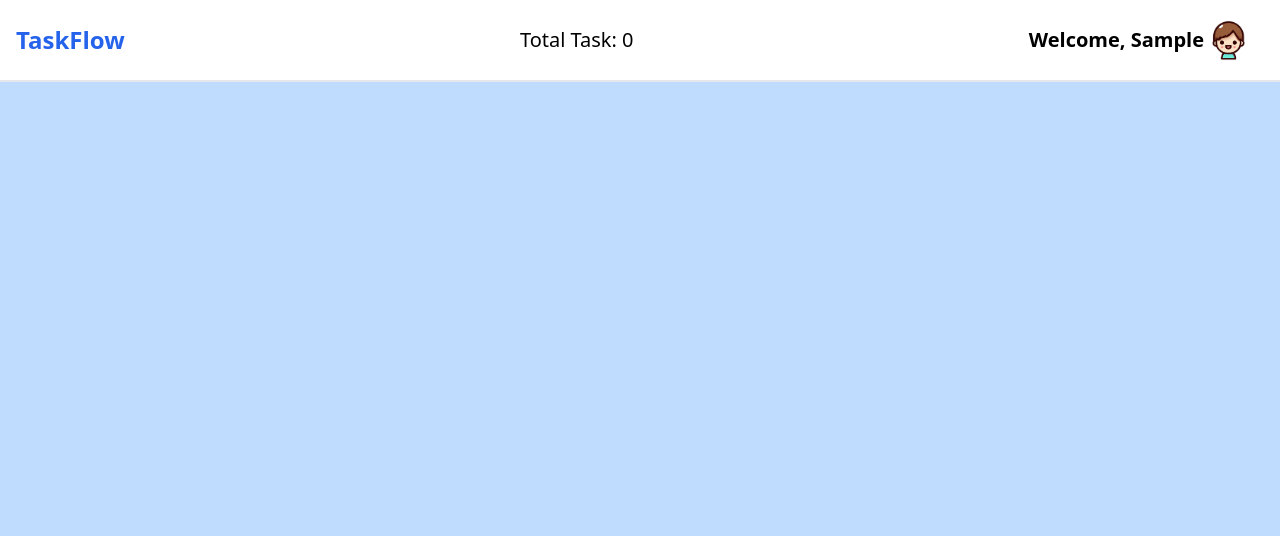
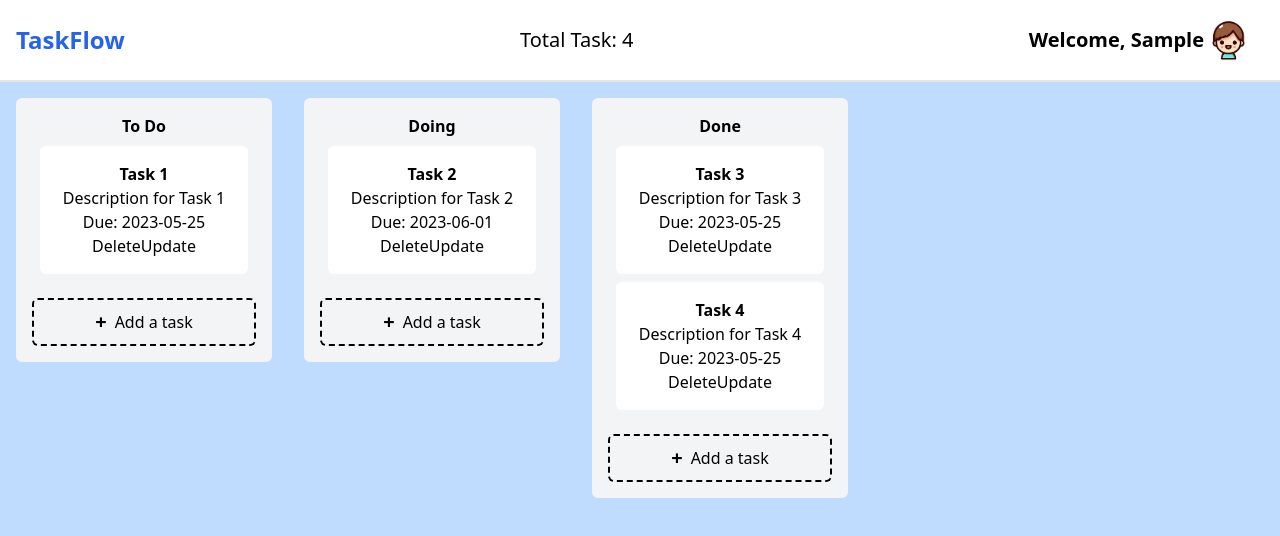
Before and after one commit to taekim-dev/task-flow, a React (Vite) app: page / in a window 1280 px wide. Both pictures are taken after typing "Sample" into the empty fields and a click on the button "Start". Shown: the top 536 px of the page. Built offline with nearby package versions, Linux system fonts and the light colour scheme.

Commit message:
added sample test data

```diff
--- a/src/App.tsx
+++ b/src/App.tsx
@@ -9,8 +9,17 @@ import storageService from './utils/storageService';
 function App() {
   const [username, setUsername] = useState<string>(storageService.getItem('username') || '');
   const [avatar, setAvatar] = useState<number>(Number(storageService.getItem('avatar')) || 1);
-  const [tasks, setTasks] = useState<Task[]>([]);
-  const [lists, setLists] = useState<List[]>([]);
+  const [tasks, setTasks] = useState<Task[]>([
+    { id: 'task1', name: 'Task 1', description: 'Description for Task 1', dueDate: new Date().toLocaleDateString('en-CA'), status: 'list1' },
+    { id: 'task2', name: 'Task 2', description: 'Description for Task 2', dueDate: new Date('2023-06-01').toLocaleDateString('en-CA'), status: 'list2' },
+    { id: 'task3', name: 'Task 3', description: 'Description for Task 3', dueDate: new Date().toLocaleDateString('en-CA'), status: 'list3' },
+    { id: 'task4', name: 'Task 4', description: 'Description for Task 4', dueDate: new Date().toLocaleDateString('en-CA'), status: 'list4' },
+  ]);
+  const [lists, setLists] = useState<List[]>([
+    { id: 'list1', name: 'To Do', tasks: ['task1'] },
+    { id: 'list2', name: 'Doing', tasks: ['task2'] },
+    { id: 'list3', name: 'Done', tasks: ['task3', 'task4'] },
+  ]);
 
   const addTask = (task: Task) => {
     setTasks(prevTasks => [...prevTasks, task]);
--- a/src/components/Board/Board.tsx
+++ b/src/components/Board/Board.tsx
@@ -16,17 +16,14 @@ function Board({lists, tasks, addTask, deleteTask, updateTask, addList, deleteLi
   // Other code...
 
   return (
-    <div className="bg-blue-200 min-h-screen">
+    <div className="bg-blue-200 flex flex-row min-h-screen overflow-auto items-start">
       {lists.map((list) => (
         <TaskList
           key={list.id}
-          list={list}
+          listTitle={list.name}
           tasks={tasks.filter((task) => list.tasks.includes(task.id))}
-          addTask={addTask}
           deleteTask={deleteTask}
           updateTask={updateTask}
-          deleteList={deleteList}
-          updateList={updateList}
         />
       ))}
     </div>
--- a/src/components/TaskCard/TaskCard.tsx
+++ b/src/components/TaskCard/TaskCard.tsx
@@ -7,17 +7,19 @@ interface TaskCardProps {
 }
 
 function TaskCard({ task, deleteTask, updateTask }: TaskCardProps) {
-
-  // Other code...
-  // You could add forms or buttons here to delete or update the task
+  // You can add more functionalities to update the task.
+  // For example, you can make the task name editable on click, and have an "Update" button to update the task.
+  // You can also add a form to allow the user to update the task's description and due date.
+  // For now, let's keep it simple and just display the task's information.
 
   return (
-    <div>
-      <h3>{task.name}</h3>
+    <div className="bg-white m-2 p-4 rounded-md">
+      <h4 className="font-bold">{task.name}</h4>
       <p>{task.description}</p>
       <p>Due: {task.dueDate}</p>
       <button onClick={() => deleteTask(task.id)}>Delete</button>
-      {/* Add a button or form to update the task */}
+      <button onClick={() => updateTask({ ...task, name: 'Updated name' })}>Update</button>
+      {/* The updateTask function is just an example. You should replace it with a function that actually updates the task. */}
     </div>
   );
 }
--- a/src/components/TaskList/TaskList.tsx
+++ b/src/components/TaskList/TaskList.tsx
@@ -1,31 +1,32 @@
-import { Task, List } from '../../types';
 import TaskCard from '../TaskCard/TaskCard';
+import { Task } from '../../types';
 
 interface TaskListProps {
-  list: List;
+  listTitle: string;
   tasks: Task[];
-  addTask: (task: Task) => void;
+  onAddTask?: () => void;
+  isAddList?: boolean;
   deleteTask: (taskId: string) => void;
   updateTask: (updatedTask: Task) => void;
-  deleteList: (listId: string) => void;
-  updateList: (updatedList: List) => void;
 }
 
-function TaskList({list, tasks, addTask, deleteTask, updateTask, deleteList, updateList}: TaskListProps) {
-  // Other code...
-
+function TaskList({ listTitle, tasks, onAddTask, isAddList = false, deleteTask, updateTask }: TaskListProps) {
   return (
-    <div>
-      <h2>{list.name}</h2>
+    <div className="bg-gray-100 w-64 m-4 rounded-md p-4">
+      <h3 className="text-center font-bold">{listTitle}</h3>
       {tasks.map((task) => (
-        <TaskCard
-          key={task.id}
-          task={task}
-          deleteTask={deleteTask}
-          updateTask={updateTask}
-        />
+        <TaskCard key={task.id} task={task} deleteTask={deleteTask} updateTask={updateTask} />
       ))}
-      {/* Button or Form to add a new task */}
+      {isAddList ? (
+        <button className="w-full h-12 mt-4 bg-blue-500 text-white rounded-md">+ Add another list</button>
+      ) : (
+        <button onClick={onAddTask} className="w-full h-12 mt-4 border-2 border-dashed border-black rounded-md">
+          <div className="flex justify-center items-center h-full">
+            <span className="font-bold text-xl">+</span>
+            <span className="ml-2">Add a task</span>
+          </div>
+        </button>
+      )}
     </div>
   );
 }
```
